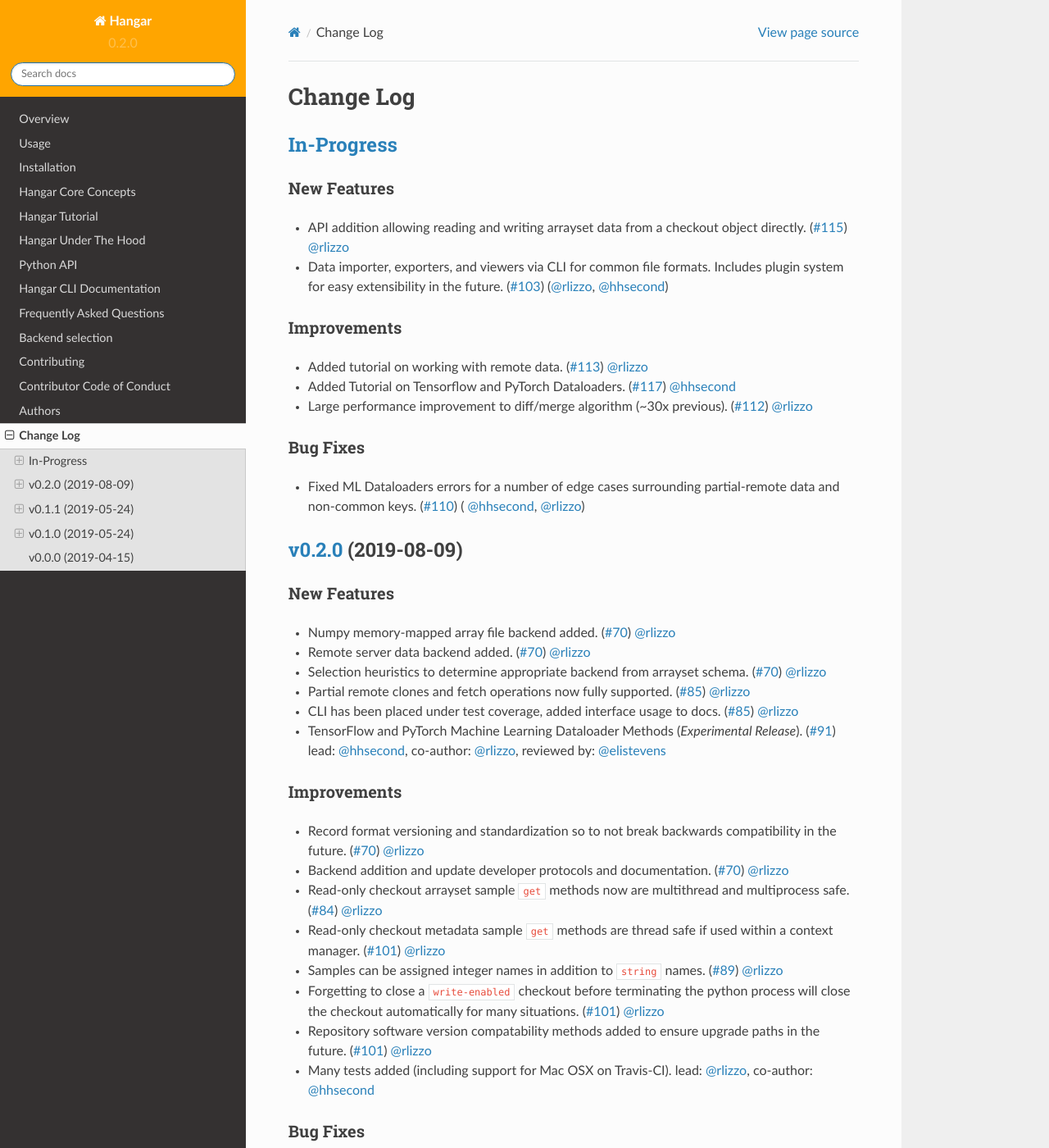
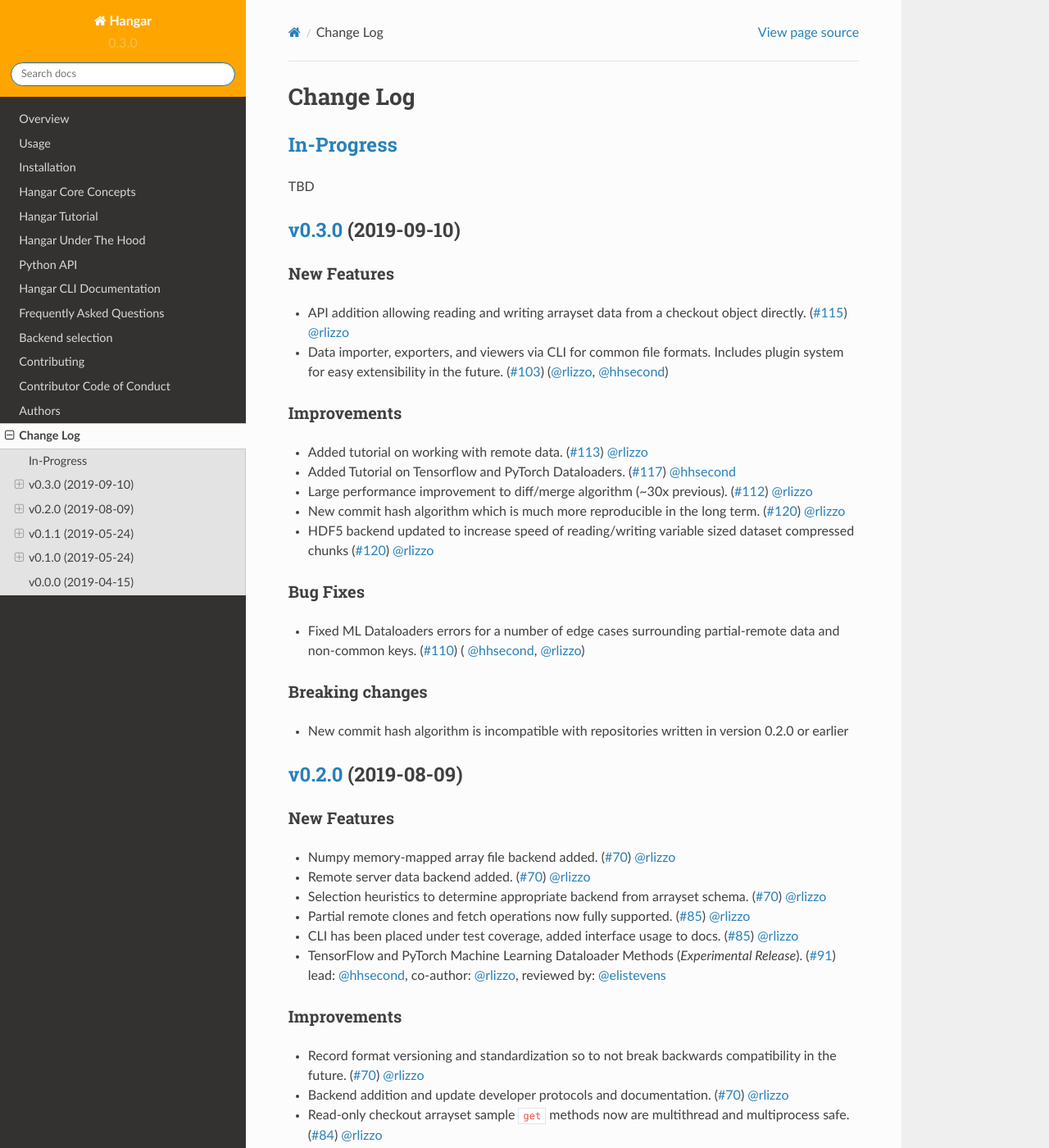
Before and after one commit to tensorwerk/hangar-py, a Sphinx documentation site: the page built from docs/changelog.rst, in a window 1280 px wide and 1400 px high. Shown: the whole window at 82% size. Built offline with Sphinx 7.4.7 and the Read the Docs theme 2.0.0, drawn with Linux system fonts in a browser that asks for light colours.

Commit message:
Version 0 3 0 (#121)
* updated changelog

* Bump version: 0.2.0 → 0.3.0

```diff
--- a/CHANGELOG.rst
+++ b/CHANGELOG.rst
@@ -4,6 +4,12 @@ Change Log
 
 `In-Progress`_
 ==============
+
+TBD
+
+
+`v0.3.0`_ (2019-09-10)
+======================
 
 New Features
 ------------
@@ -24,6 +30,10 @@ Improvements
   (`#117 <https://github.com/tensorwerk/hangar-py/pull/117>`__) `@hhsecond <https://github.com/hhsecond>`__
 * Large performance improvement to diff/merge algorithm (~30x previous).
   (`#112 <https://github.com/tensorwerk/hangar-py/pull/112>`__) `@rlizzo <https://github.com/rlizzo>`__
+* New commit hash algorithm which is much more reproducible in the long term.
+  (`#120 <https://github.com/tensorwerk/hangar-py/pull/120>`__) `@rlizzo <https://github.com/rlizzo>`__
+* HDF5 backend updated to increase speed of reading/writing variable sized dataset compressed chunks
+  (`#120 <https://github.com/tensorwerk/hangar-py/pull/120>`__) `@rlizzo <https://github.com/rlizzo>`__
 
 Bug Fixes
 ---------
@@ -31,6 +41,11 @@ Bug Fixes
 * Fixed ML Dataloaders errors for a number of edge cases surrounding partial-remote data and non-common keys.
   (`#110 <https://github.com/tensorwerk/hangar-py/pull/110>`__)
   ( `@hhsecond <https://github.com/hhsecond>`__, `@rlizzo <https://github.com/rlizzo>`__)
+
+Breaking changes
+----------------
+
+* New commit hash algorithm is incompatible with repositories written in version 0.2.0 or earlier
 
 
 `v0.2.0`_ (2019-08-09)
@@ -156,4 +171,5 @@ Breaking changes
 .. _v0.1.0: https://github.com/tensorwerk/hangar-py/compare/v0.0.0...v0.1.0
 .. _v0.1.1: https://github.com/tensorwerk/hangar-py/compare/v0.1.0...v0.1.1
 .. _v0.2.0: https://github.com/tensorwerk/hangar-py/compare/v0.1.1...v0.2.0
-.. _In-Progress: https://github.com/tensorwerk/hangar-py/compare/v0.2.0...master
+.. _v0.3.0: https://github.com/tensorwerk/hangar-py/compare/v0.2.0...v0.3.0
+.. _In-Progress: https://github.com/tensorwerk/hangar-py/compare/v0.3.0...master
--- a/README.rst
+++ b/README.rst
@@ -35,9 +35,9 @@ Overview
     :alt: PyPI Package latest release
     :target: https://pypi.org/project/hangar
 
-.. |commits-since| image:: https://img.shields.io/github/commits-since/tensorwerk/hangar-py/v0.2.0.svg
+.. |commits-since| image:: https://img.shields.io/github/commits-since/tensorwerk/hangar-py/v0.3.0.svg
     :alt: Commits since latest release
-    :target: https://github.com/tensorwerk/hangar-py/compare/v0.2.0...master
+    :target: https://github.com/tensorwerk/hangar-py/compare/v0.3.0...master
 
 .. |wheel| image:: https://img.shields.io/pypi/wheel/hangar.svg
     :alt: PyPI Wheel
--- a/docs/conf.py
+++ b/docs/conf.py
@@ -36,7 +36,7 @@ project = 'Hangar'
 year = '2019-2020'
 author = 'Richard Izzo'
 copyright = '{0}, {1}'.format(year, author)
-version = release = '0.2.0'
+version = release = '0.3.0'
 
 pygments_style = 'default'
 pygments_lexer = 'PythonConsoleLexer'
--- a/setup.py
+++ b/setup.py
@@ -37,7 +37,7 @@ for _, packages in extra_require.items():
 
 setup(
     name='hangar',
-    version='0.2.0',
+    version='0.3.0',
     license='Apache 2.0',
     description=
     'Hangar is version control for tensor data. Commit, branch, merge, revert, and collaborate in the data-defined software era.',
--- a/src/hangar/__init__.py
+++ b/src/hangar/__init__.py
@@ -1,4 +1,4 @@
-__version__ = '0.2.0'
+__version__ = '0.3.0'
 __all__ = ['Repository', 'serve', 'make_tf_dataset', 'make_torch_dataset']
 
 from functools import partial
```
Also changed, not shown: .bumpversion.cfg, 1 other file.
